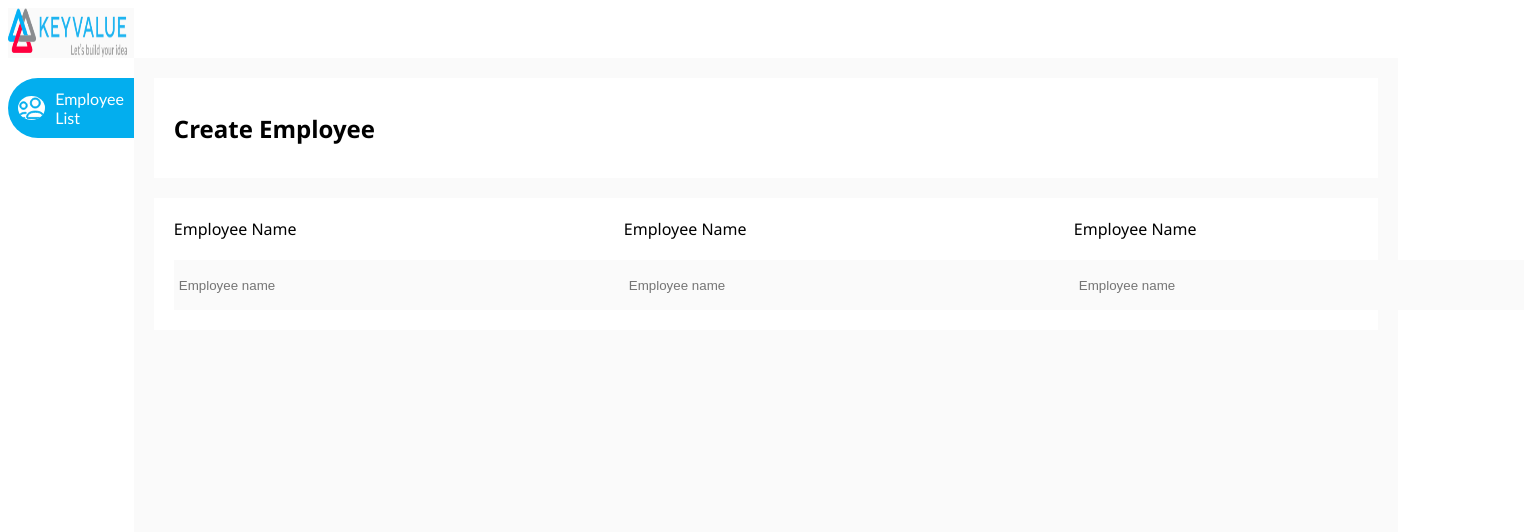
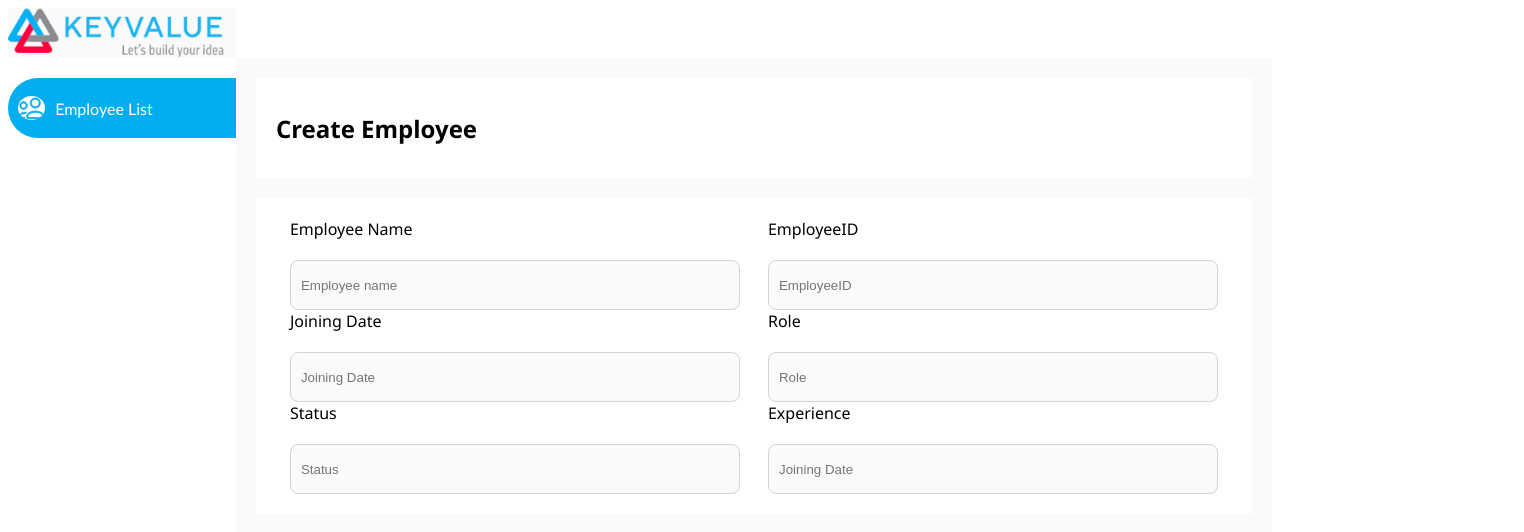
Before and after one commit to KiranBabu007/Keyvalue-Employee-Page, a plain HTML site: page index.html in a window 1280 px wide. Shown: the whole page, 1524 px wide, since content can reach past the window. Drawn offline with Linux system fonts and the light colour scheme.

Commit message:
details card implemmeting

```diff
--- a/index.html
+++ b/index.html
@@ -9,45 +9,57 @@
   <body>
     <main>
       <aside>
-
         <div class="logo">
-          <img src="/kv-logo.png" alt="Logo"  />
+          <img src="/kv-logo.png" alt="Logo" />
         </div>
 
         <nav>
-            <div class="emp-button">
-                 <img src="./icon.svg" alt="">
-                    <a href="">Employee List</a>
-            </div>
-
+          <div class="emp-button">
+            <img src="./icon.svg" alt="" />
+            <a href="">Employee List</a>
+          </div>
         </nav>
-
       </aside>
       <div class="content">
-
         <header>
-            <h2>Create Employee</h2>
+          <h2>Create Employee</h2>
         </header>
 
         <div class="details-card">
+
             <div class="details">
-                <label for="">Employee Name</label>
-                <input type="text" placeholder="Employee name">
+              <label for="">Employee Name</label>
+              <input type="text" placeholder="Employee name" />
             </div>
 
             <div class="details">
-                <label for="">Employee Name</label>
-                <input type="text" placeholder="Employee name">
+              <label for="">EmployeeID</label>
+              <input type="text" placeholder="EmployeeID" />
             </div>
 
             <div class="details">
-                <label for="">Employee Name</label>
-                <input type="text" placeholder="Employee name">
+              <label for="">Joining Date</label>
+              <input type="text" placeholder="Joining Date" />
             </div>
+
+
+            <div class="details">
+              <label for="">Role</label>
+              <input type="text" placeholder="Role" />
+            </div>
+
+            <div class="details">
+              <label for="">Status</label>
+              <input type="text" placeholder="Status" />
+            </div>
+
+            <div class="details">
+              <label for="">Experience</label>
+              <input type="text" placeholder="Joining Date" />
+            </div>
+          </div>
         </div>
       </div>
     </main>
-
-
   </body>
 </html>
--- a/style.css
+++ b/style.css
@@ -78,6 +78,7 @@ header{
 .details-card{
     background-color: white;
     display: flex;
+    flex-wrap: wrap;
     justify-content: space-around;
     padding:20px;
     align-items: center;
@@ -86,8 +87,11 @@ header{
     margin-top: 20px;
 
 }
+
+
 .details label{
     font-size: 16px;
+    font-weight: 500;
 }
 
 .details input {
@@ -96,7 +100,8 @@ header{
     box-shadow: black;
     width:450px;
     height: 50px;
-    padding:5px;
-    border:0px solid;
+    padding:10px;
+    border:.5px solid lightgray;
+    border-radius: 8px;
     background-color: #FAFAFA;
 }
```
